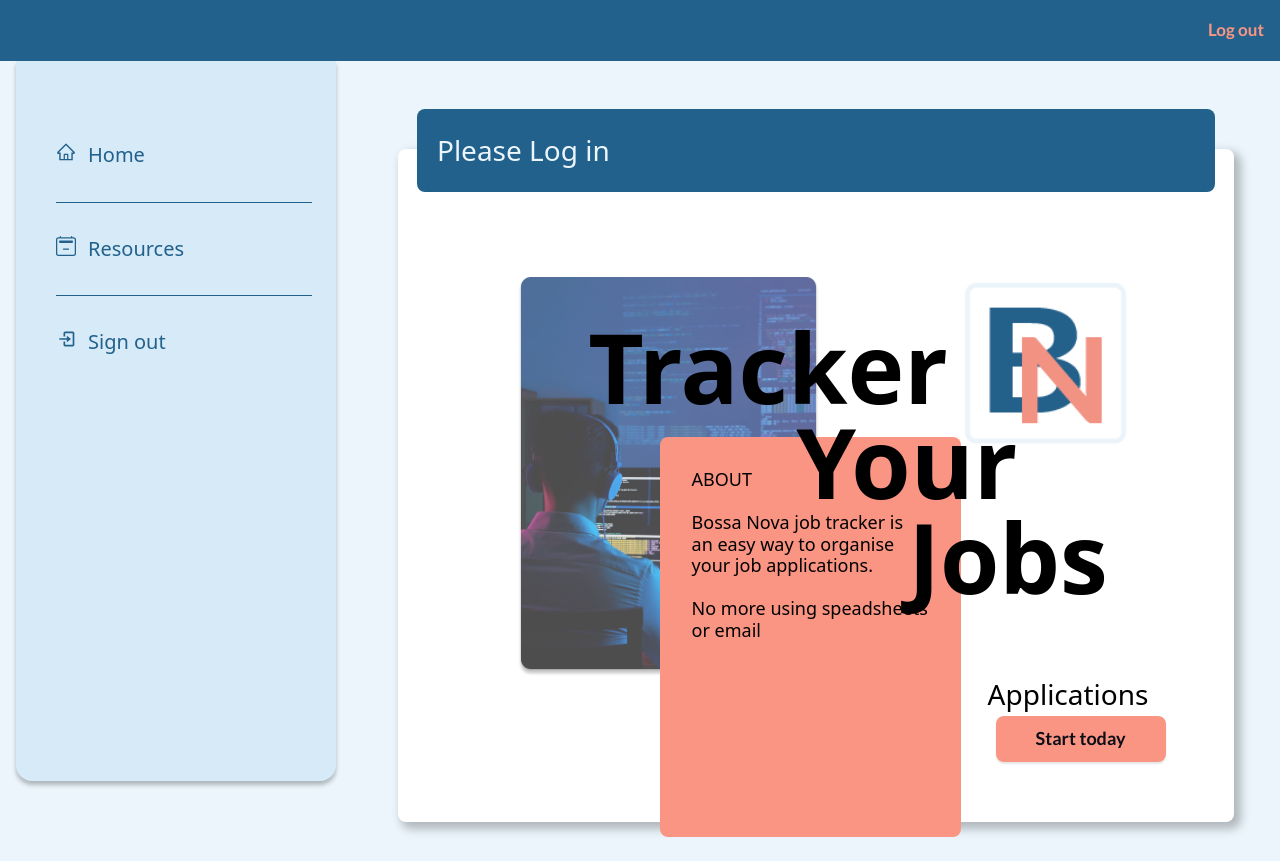
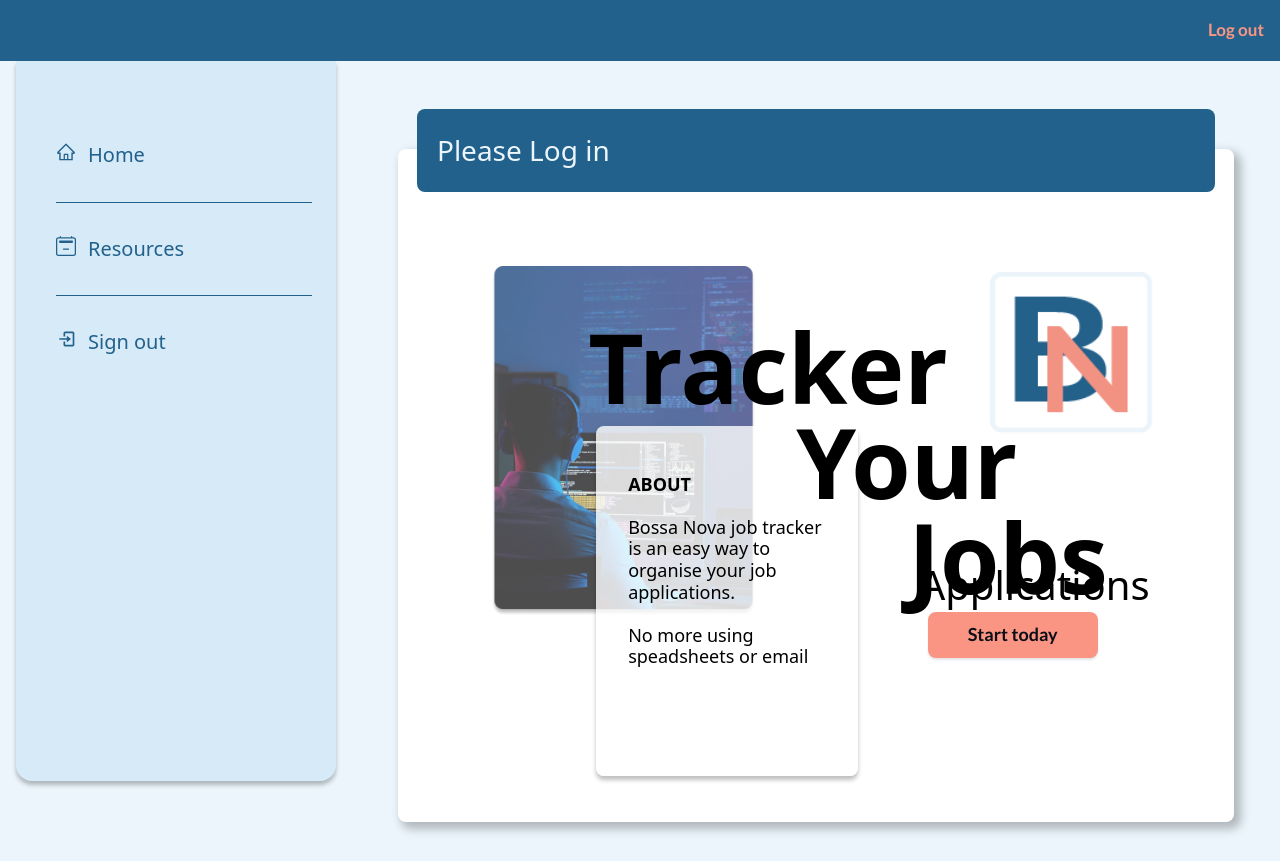
Before and after one commit to SchoolOfCode/final-project-repo-bossa-nova, a React (Create React App) app: page / in a window 1280 px wide. Built offline with nearby package versions, Linux system fonts and the light colour scheme; a web font is replaced by a local one.

Commit message:
fullscreen complete - still needs break points to adjust before mobile kicks in

```diff
--- a/src/Pages/Login/index.js
+++ b/src/Pages/Login/index.js
@@ -7,15 +7,15 @@ export default function Login() {
     <HeroContainer title={"Please Log in"}>
       <main>
         <div className="relative h-[73.6vh] flex justify-center">
-          <div className="absolute hidden md:block top-[4rem]">
+          <div className=" hidden md:block mt-[3.3rem]">
             <div className=" flex">
               <img
-                className=" z-10  object-cover h-[400px]"
+                className=" z-10  object-cover h-[350px]"
                 src="login-image.png"
                 alt="login"
               />
-              <div className="z-20  h-[400px] w-[301px] -ml-40 mt-40 rounded-lg p-8  bg-coral">
-                <h4>ABOUT</h4>
+              <div className="z-20  h-[350px] w-[262px] -ml-40 mt-40   rounded-lg px-8 pt-12 shadow-sm bg-white bg-opacity-80">
+                <h4 className="font-bold">ABOUT</h4>
                 <br />
                 <p>
                   Bossa Nova job tracker is an easy way to organise your job
@@ -24,6 +24,7 @@ export default function Login() {
                 <br />
                 <p>No more using speadsheets or email</p>
               </div>
+              <div className="w-[10vw]" />
               <img
                 className="h-[172px] z-100 -mr-4 "
                 src="logo-01.png"
@@ -47,8 +48,8 @@ export default function Login() {
             <br />
             <p>No more using speadsheets or email</p>
           </div>
-          <div className="absolute right-10 bottom-10">
-            <h3 className="text-desktopHeroHeading">Applications</h3>
+          <div className="absolute z-40 right-[4rem] bottom-[9rem]">
+            <h3 className="text-loginApplications">Applications</h3>
             <LoginButton />
           </div>
         </div>
--- a/tailwind.config.js
+++ b/tailwind.config.js
@@ -48,6 +48,7 @@ module.exports = {
       desktopHeroHeading: ["28px", "43.2px"],
       desktopSidebar: ["20px", "28.8px"],
       loginDesktop: ["96px", "115.2px"],
+      loginApplications: ["40px", "52.6px"],
     },
 
     boxShadow: {
```
